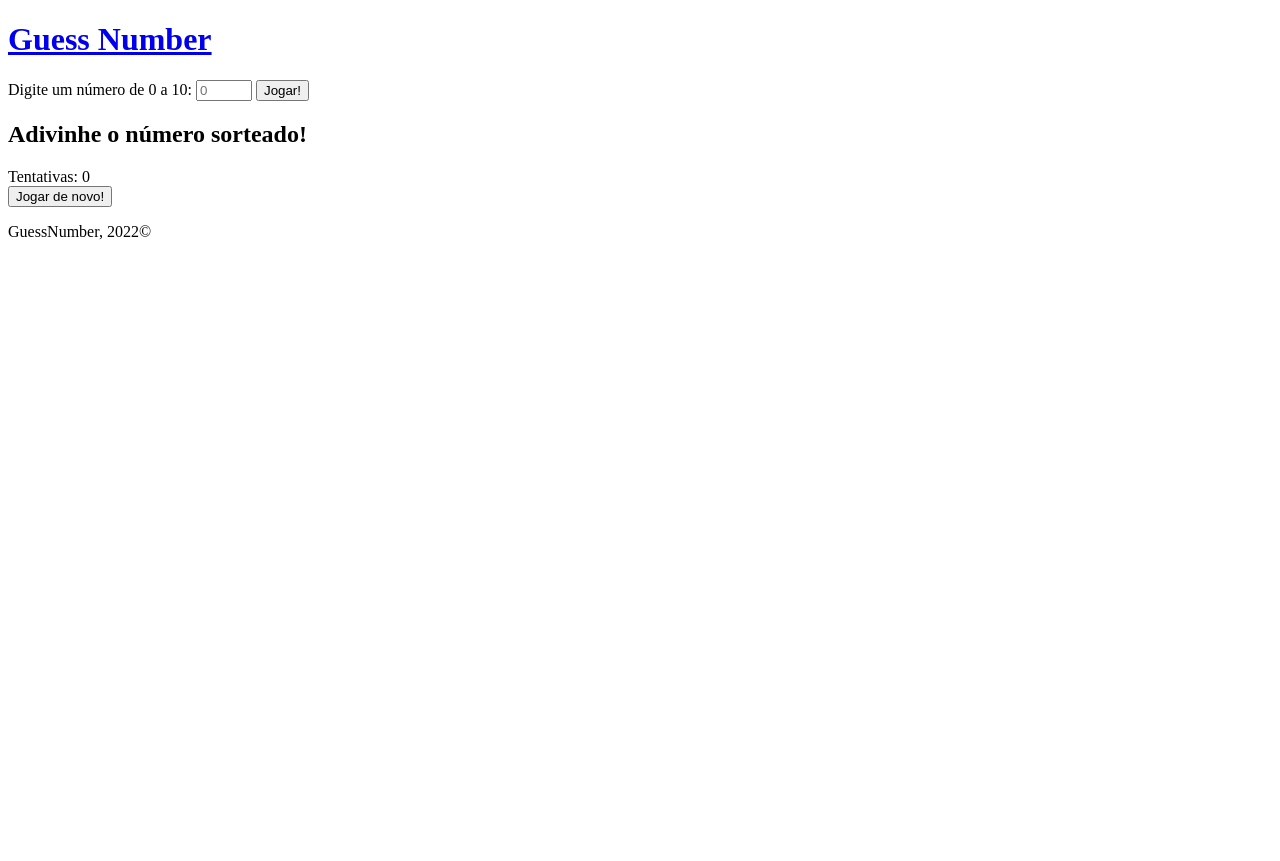
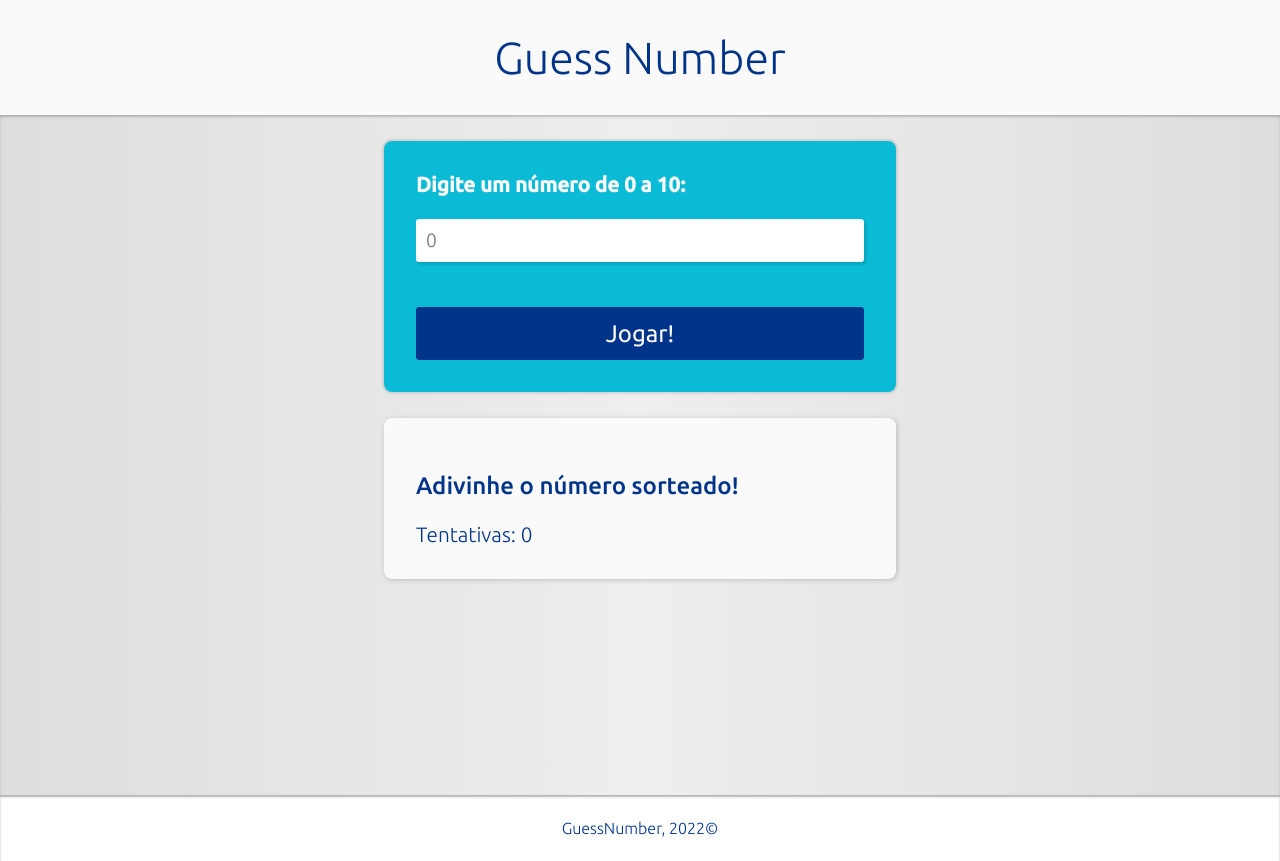
Before and after one commit to MoisesMarchini/Guess-Number, a plain HTML site: page index.html in a window 1280 px wide. Before the commit the page ends 800 px from the top, so only its background shows below. Drawn offline with Linux system fonts and the light colour scheme.

Commit message:
Finalizado styles.css

```diff
--- a/css/styles.css
+++ b/css/styles.css
@@ -0,0 +1,146 @@
+:root {
+    --white: #fafafa;
+    --blue: #00348a;
+    --lightblue: #0bbbd6;
+}
+
+* {
+    margin: 0;
+    padding: 0;
+    box-sizing: border-box;
+    font-family: 'Ubuntu', sans-serif;
+    text-decoration: none;
+}
+
+header {
+    width: 100%;
+    text-align: center;
+    padding: 2rem;
+    background-color: var(--white);
+}
+
+header h1 {
+    color: var(--blue);
+    font-size: 2.8rem;
+    font-weight: 300;
+}
+
+.container {
+    width: 100%;
+    height: 85vh;
+    box-shadow: inset 0px 2px 2px 0px rgba(0, 0, 0, 0.2);
+
+    display: flex;
+    flex-direction: column;
+    align-items: center;
+    justify-content: flex-start;
+
+    background: linear-gradient(to right, #ddd, #eee, #ddd);
+}
+
+.container form {
+    width: 40%;
+    padding: 2rem;
+    margin-top: 2%;
+    border-radius: 0.5rem;
+    background: var(--lightblue);
+    box-shadow: 0px 0px 2px 2px rgba(0, 0, 0, 0.1);
+
+    display: flex;
+    flex-direction: column;
+}
+
+.container form label {
+    color: var(--white);
+    font-size: 1.3rem;
+    font-weight: 600;
+}
+
+.container form input {
+    border: 0;
+    outline: 0;
+    margin: 5% 0px;
+    padding: 10px;
+    font-size: 1.2rem;
+    font-weight: 300;
+    border-radius: 0.2rem;
+    box-shadow: 2px 2px 2px 1px rgba(0, 0, 0, 0.1);
+}
+
+.container form input:focus {
+    box-shadow: inset 1px 2px 4px 2px rgba(0, 0, 0, 0.1);
+}
+
+.container form button {
+    margin-top: 5%;
+    outline: 0;
+    border: 0;
+    padding: 0.8rem;
+    cursor: pointer;
+    border-radius: 0.2rem;
+    font-size: 1.5rem;
+    font-weight: 400;
+    background: var(--blue);
+    color: var(--white);
+    transition: 0.3s ease-in-out;
+}
+
+.container form button:hover {
+    color: var(--blue);
+    background: var(--white);
+}
+
+.container .result-box {
+    margin-top: 2%;
+    background-color: var(--white);
+    width: 40%;
+    padding: 2rem;
+    border-radius: 0.5rem;
+    box-shadow: 1px 1px 5px 0px rgba(0, 0, 0, 0.2);
+    color: var(--blue);
+}
+
+.container .result-box h2 {
+    font-weight: 500;
+    font-size: 1.5rem;
+    margin: 5% 0px;
+}
+
+.container .result-box span {
+    font-size: 1.3rem;
+    font-weight: 300;
+}
+
+.container #btnRestart {
+    cursor: pointer;
+    border: 0;
+    outline: 0;
+    background-color: var(--white);
+    color: var(--blue);
+    padding: 1rem;
+    margin-top: 3%;
+    font-size: 1.3rem;
+    border-radius: 0.3rem;
+    box-shadow: 1px 1px 5px 0px rgba(0, 0, 0, 0.3);
+    transition: 0.3s ease-in-out;
+
+    display: none;
+}
+
+.container #btnRestart:hover {
+    background-color: var(--blue);
+    color: var(--white);
+}
+
+footer {
+    padding: 1.5rem;
+    width: 100%;
+    text-align: center;
+    box-shadow: inset 0px 2px 2px 0px rgba(0, 0, 0, 0.3);
+}
+
+footer p {
+    color: var(--blue);
+    font-size: 1rem;
+    font-weight: 300;
+}
--- a/index.html
+++ b/index.html
@@ -25,7 +25,7 @@
 
 
 
-    <main class="continer">
+    <main class="container">
         <form>
             <label for="kick">Digite um número de 0 a 10:</label>
             <input type="number" id="kick" min="0" max="10" placeholder="0">
@@ -38,7 +38,7 @@
             <span id="attempt">Tentativas: 0</span>
         </section>
 
-        <button id="btn-start">Jogar de novo!</button>
+        <button id="btnRestart">Jogar de novo!</button>
     </main>
 
 
```
